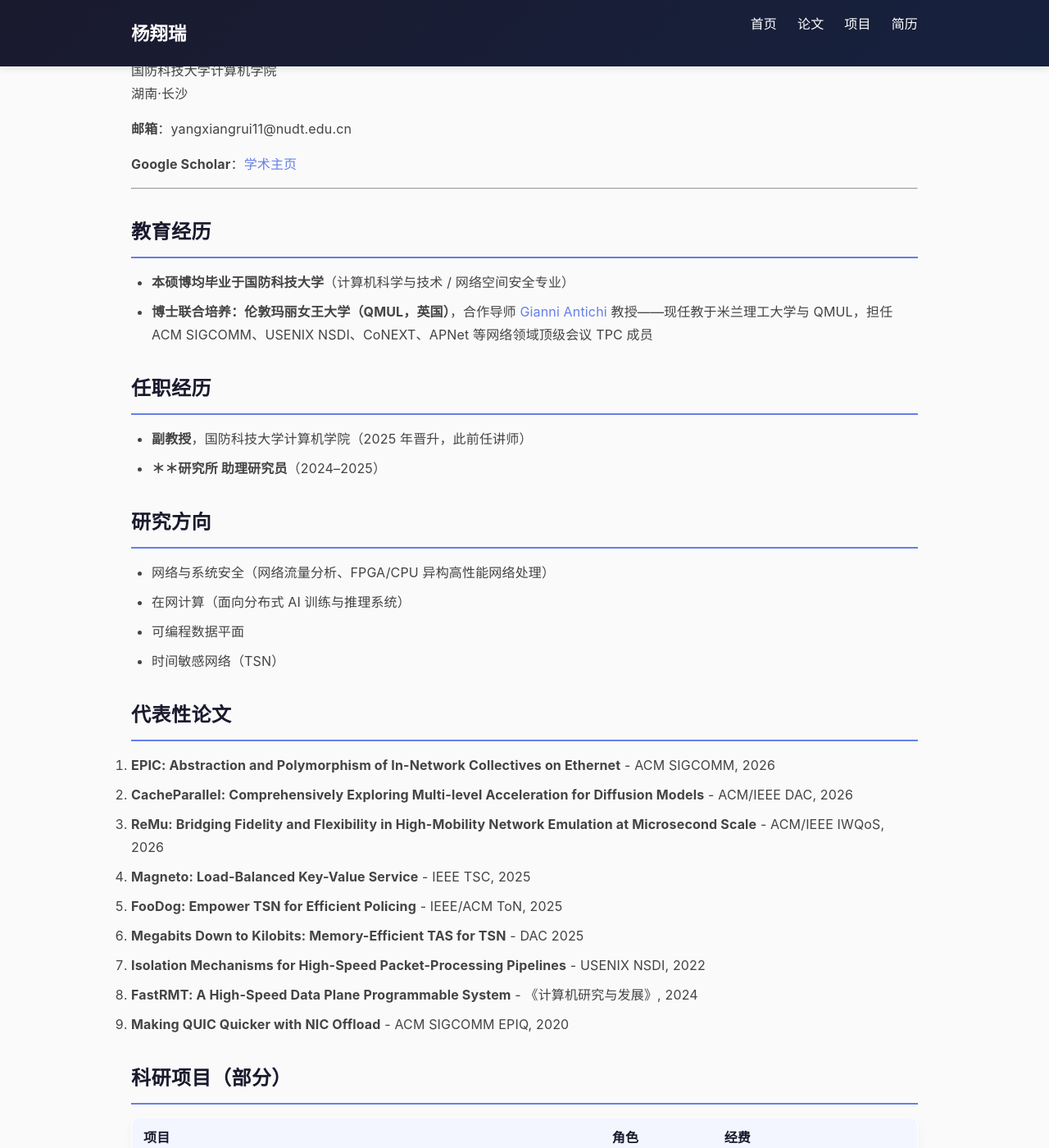
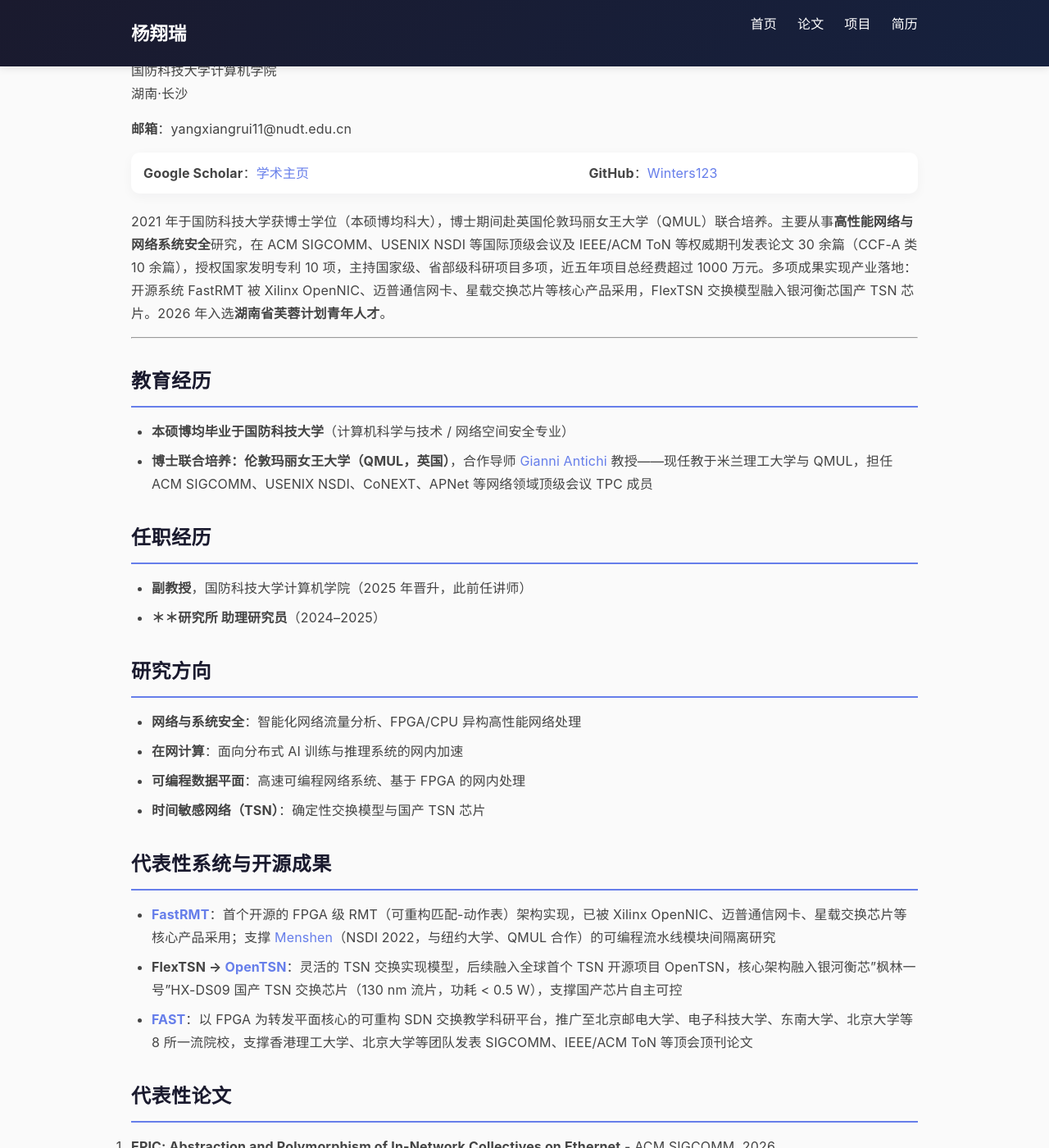
Before and after one commit to Winters123/Winters123.github.io, a Jekyll site: the page built from _pages/cv.md, in a window 1280 px wide and 1400 px high, scrolled down 232 px. Shown: the whole window at 82% size. Built offline with Jekyll 4.4.1, drawn with Linux system fonts in a browser that asks for light colours; some of the changed text lies outside the part shown.

Commit message:
Enrich CV page with profile summary, systems achievements, teaching and mentoring sections

```diff
--- a/_pages/cv.md
+++ b/_pages/cv.md
@@ -6,13 +6,15 @@
 
 ## 杨翔瑞（Xiangrui Yang）
 
-**副教授**
+**副教授 · 硕士生导师**
 国防科技大学计算机学院
 湖南·长沙
 
 **邮箱**：yangxiangrui11@nudt.edu.cn
 
-**Google Scholar**：[学术主页](https://scholar.google.com/citations?hl=en&user=kzbAzGEAAAAJ)
+**Google Scholar**：[学术主页](https://scholar.google.com/citations?hl=en&user=kzbAzGEAAAAJ)　|　**GitHub**：[Winters123](https://github.com/Winters123)
+
+2021 年于国防科技大学获博士学位（本硕博均科大），博士期间赴英国伦敦玛丽女王大学（QMUL）联合培养。主要从事**高性能网络与网络系统安全**研究，在 ACM SIGCOMM、USENIX NSDI 等国际顶级会议及 IEEE/ACM ToN 等权威期刊发表论文 30 余篇（CCF-A 类 10 余篇），授权国家发明专利 10 项，主持国家级、省部级科研项目多项，近五年项目总经费超过 1000 万元。多项成果实现产业落地：开源系统 FastRMT 被 Xilinx OpenNIC、迈普通信网卡、星载交换芯片等核心产品采用，FlexTSN 交换模型融入银河衡芯国产 TSN 芯片。2026 年入选**湖南省芙蓉计划青年人才**。
 
 ---
 
@@ -28,10 +30,16 @@
 
 ## 研究方向
 
-- 网络与系统安全（网络流量分析、FPGA/CPU 异构高性能网络处理）
-- 在网计算（面向分布式 AI 训练与推理系统）
-- 可编程数据平面
-- 时间敏感网络（TSN）
+- **网络与系统安全**：智能化网络流量分析、FPGA/CPU 异构高性能网络处理
+- **在网计算**：面向分布式 AI 训练与推理系统的网内加速
+- **可编程数据平面**：高速可编程网络系统、基于 FPGA 的网内处理
+- **时间敏感网络（TSN）**：确定性交换模型与国产 TSN 芯片
+
+## 代表性系统与开源成果
+
+- **[FastRMT](https://github.com/Winters123/FastRMT)**：首个开源的 FPGA 级 RMT（可重构匹配-动作表）架构实现，已被 Xilinx OpenNIC、迈普通信网卡、星载交换芯片等核心产品采用；支撑 [Menshen](https://isolation.quest/)（NSDI 2022，与纽约大学、QMUL 合作）的可编程流水线模块间隔离研究
+- **FlexTSN → [OpenTSN](https://gitee.com/opentsn)**：灵活的 TSN 交换实现模型，后续融入全球首个 TSN 开源项目 OpenTSN，核心架构融入银河衡芯"枫林一号"HX-DS09 国产 TSN 交换芯片（130 nm 流片，功耗 < 0.5 W），支撑国产芯片自主可控
+- **[FAST](https://fast-switch.github.io/)**：以 FPGA 为转发平面核心的可重构 SDN 交换教学科研平台，推广至北京邮电大学、电子科技大学、东南大学、北京大学等 8 所一流院校，支撑香港理工大学、北京大学等团队发表 SIGCOMM、IEEE/ACM ToN 等顶会顶刊论文
 
 ## 代表性论文
 
@@ -44,6 +52,8 @@
 7. **Isolation Mechanisms for High-Speed Packet-Processing Pipelines** - USENIX NSDI, 2022
 8. **FastRMT: A High-Speed Data Plane Programmable System** - 《计算机研究与发展》, 2024
 9. **Making QUIC Quicker with NIC Offload** - ACM SIGCOMM EPIQ, 2020
+
+完整列表见 [论文](/publications/) 页面。
 
 ## 科研项目（部分）
 
@@ -61,13 +71,15 @@
 - 与**中关村实验室**等高水平国家实验室保持长期稳定合作，可为研究生提供联合培养、实习锻炼与就业推荐机会
 - 与北京大学、盛科网络、百度、华为、联想等高校和企业保持紧密合作（共同项目、联合署名论文），相关技术已在网络安全芯片与网络安全监控等实际系统中落地
 
-## 获奖与荣誉
+## 教学与人才培养
 
-- 指导学员获 **C4 网络技术挑战赛全国总决赛一等奖**（2023–2026）
-- **C4 网络技术挑战赛优秀指导教师**（国家A级赛事，2023–2026，连续四年）
-- 指导学员获 **第十九届全国大学生信息安全竞赛（作品赛）二等奖**（2026）
-- **湖南省教学成果二等奖**（2025）
-- 指导学员获 **未来网络技术创新大赛特等奖**（2023）
+- 主讲《计算机网络》《网络系统原理》《路由与交换技术》等核心课程，出版教育部重点规划教材《下一代互联网技术 IPv6》
+- 获**湖南省教学成果二等奖**、学校教学成果一等奖
+- 现有在读硕士、博士研究生 8 人，组内以老带新氛围浓厚，每位学生均可得到充分指导
+- 指导学员获国家级竞赛**特等奖** 1 项、**一等奖/二等奖** 9 项，主要包括：
+  - **C4 网络技术挑战赛全国总决赛一等奖**（2023–2026，连续四年），本人连续四年获大赛**优秀指导教师**（国家 A 级赛事，[2026 年学校报道](https://www.nudt.edu.cn/xwgg/xydt/5bfa736b3c0348ad9659a1f74c09093e.htm)）
+  - **第十九届全国大学生信息安全竞赛（作品赛）二等奖**（2026）
+  - **未来网络技术创新大赛特等奖**（2023）
 
 ## 人才计划
 
```
